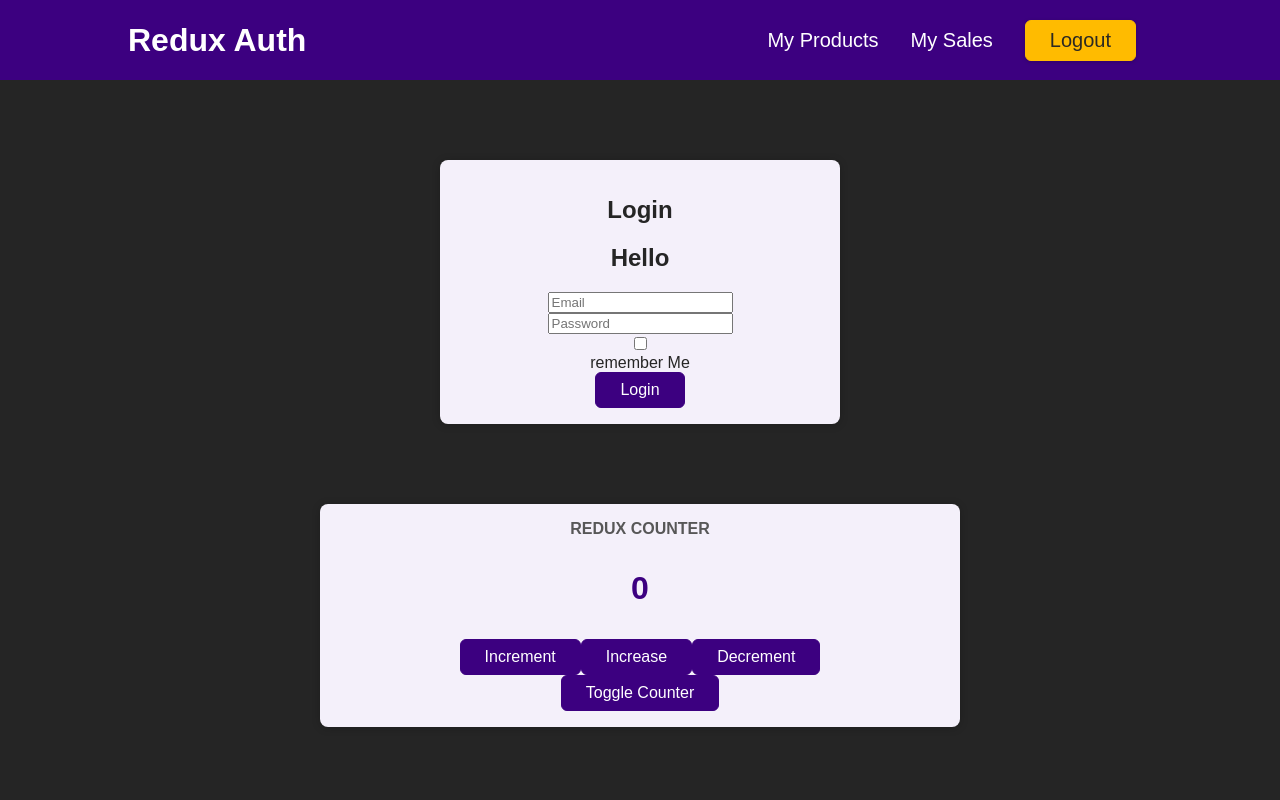
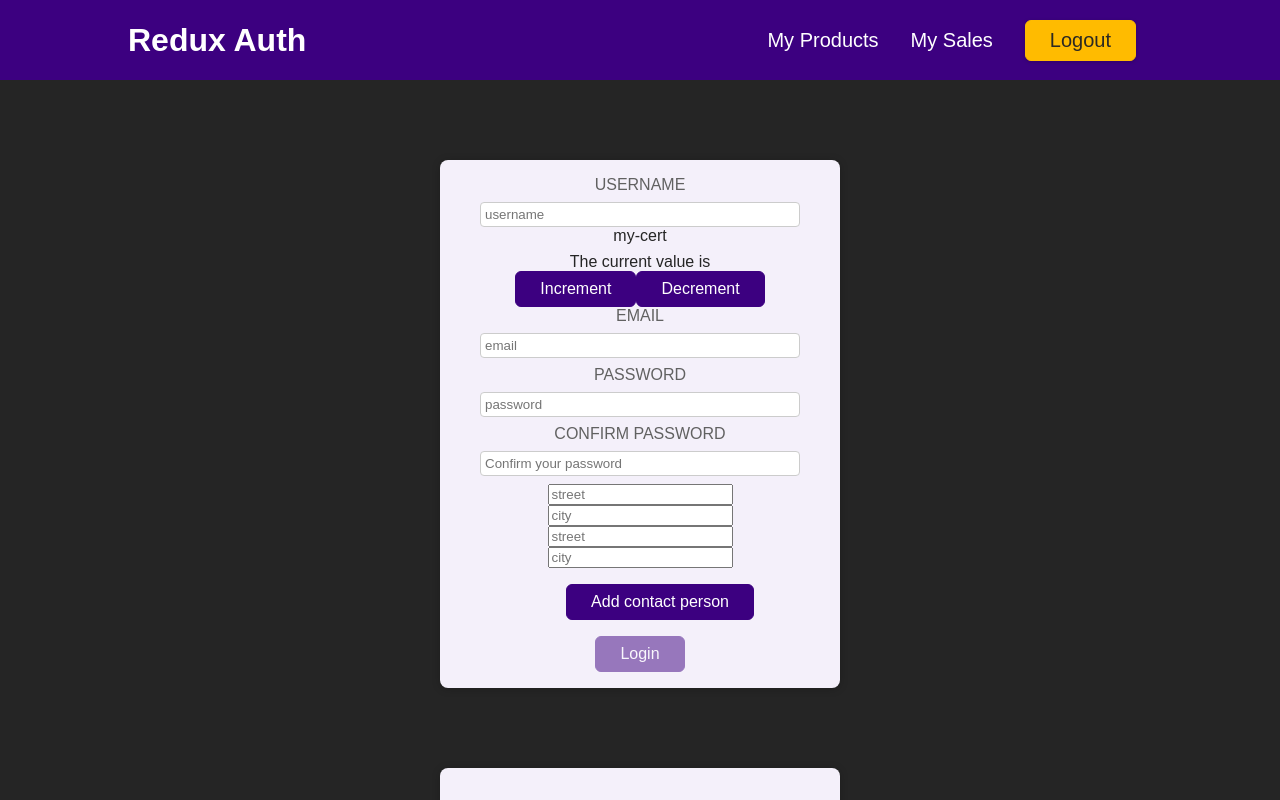
Before and after one commit to wowxoxo/react-practice_12-redux-basics, a React (Create React App) app: page / in a window 1280 px wide. Shown: the top 800 px of the page. Built offline with nearby package versions, Linux system fonts and the light colour scheme.

Commit message:
feat: add form section

```diff
--- a/src/App.js
+++ b/src/App.js
@@ -15,7 +15,7 @@ function App() {
       <Header />
       {/* {!isAuth && <Auth />}
       {isAuth && <UserProfile />} */}
-      {/* <Auth2 /> */}
+      <Auth2 />
       {<Login />}
       <Counter />
     </Fragment>
--- a/src/components/AuthForm.jsx
+++ b/src/components/AuthForm.jsx
@@ -1,5 +1,5 @@
 import React, { Component } from 'react';
-import { Field, FieldArray, reduxForm } from 'redux-form';
+import { Field, FieldArray, FormSection, reduxForm } from 'redux-form';
 import { asyncValidate } from '../utils/asyncValidate';
 import { submit } from '../utils/submit';
 import { isEmail, minLength5 } from '../utils/validators';
@@ -84,6 +84,16 @@ const warn = values => {
   return warning
 }
 
+class Address extends Component {
+  render() {
+    return <div>
+      <Field name="street" component="input" type="text" placeholder="street" />
+      <br />
+      <Field name="city" component="input" type="text" placeholder="city" />
+    </div>
+  }
+}
+
 const AuthForm = (props) => {
   return (
     <form onSubmit={props.handleSubmit(submit)}>
@@ -105,6 +115,10 @@ const AuthForm = (props) => {
         <label htmlFor="confirmPassword">Confirm Password</label>
         <Field placeholder="Confirm your password" component={renderInput} name="confirmPassword" id="confirmPassword" type="password" />
       </div>
+      <Address />
+      <FormSection name="address">
+        <Address />
+      </FormSection>
       <FieldArray name="contactPersons" component={renderContactPersons} />
       <button disabled={props.pristine}>Login</button>
     </form>
--- a/src/utils/submit.js
+++ b/src/utils/submit.js
@@ -14,7 +14,7 @@ export function submit(values) {
         username: "This username is not allowed",
         _error: "Auth failed!"
       });
-    } else if (values.password.length < 3) {
+    } else if (values?.password?.length < 3) {
       throw new SubmissionError({
         password: "Your password must be at least 3 characters",
         _error: "Auth failed!"
```
